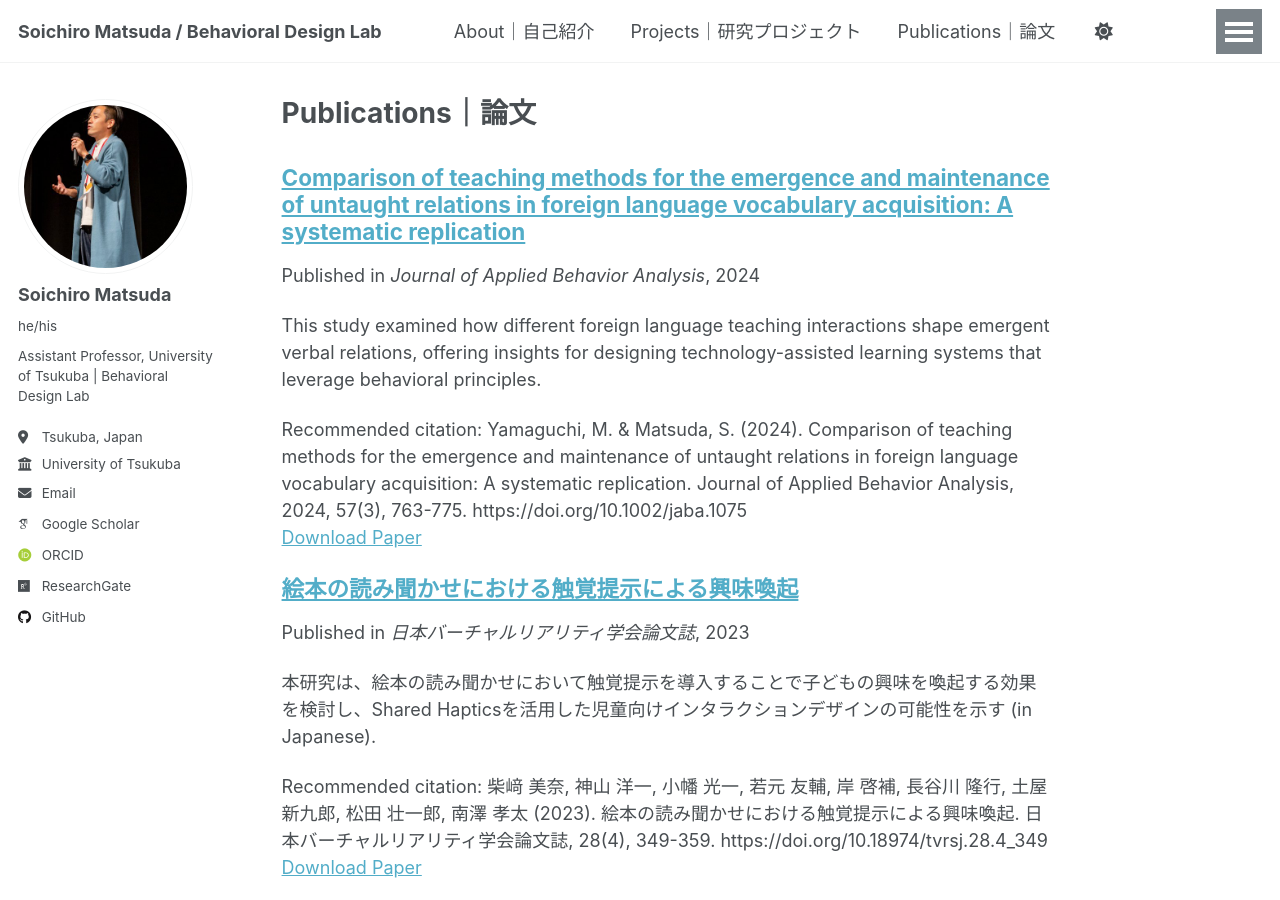
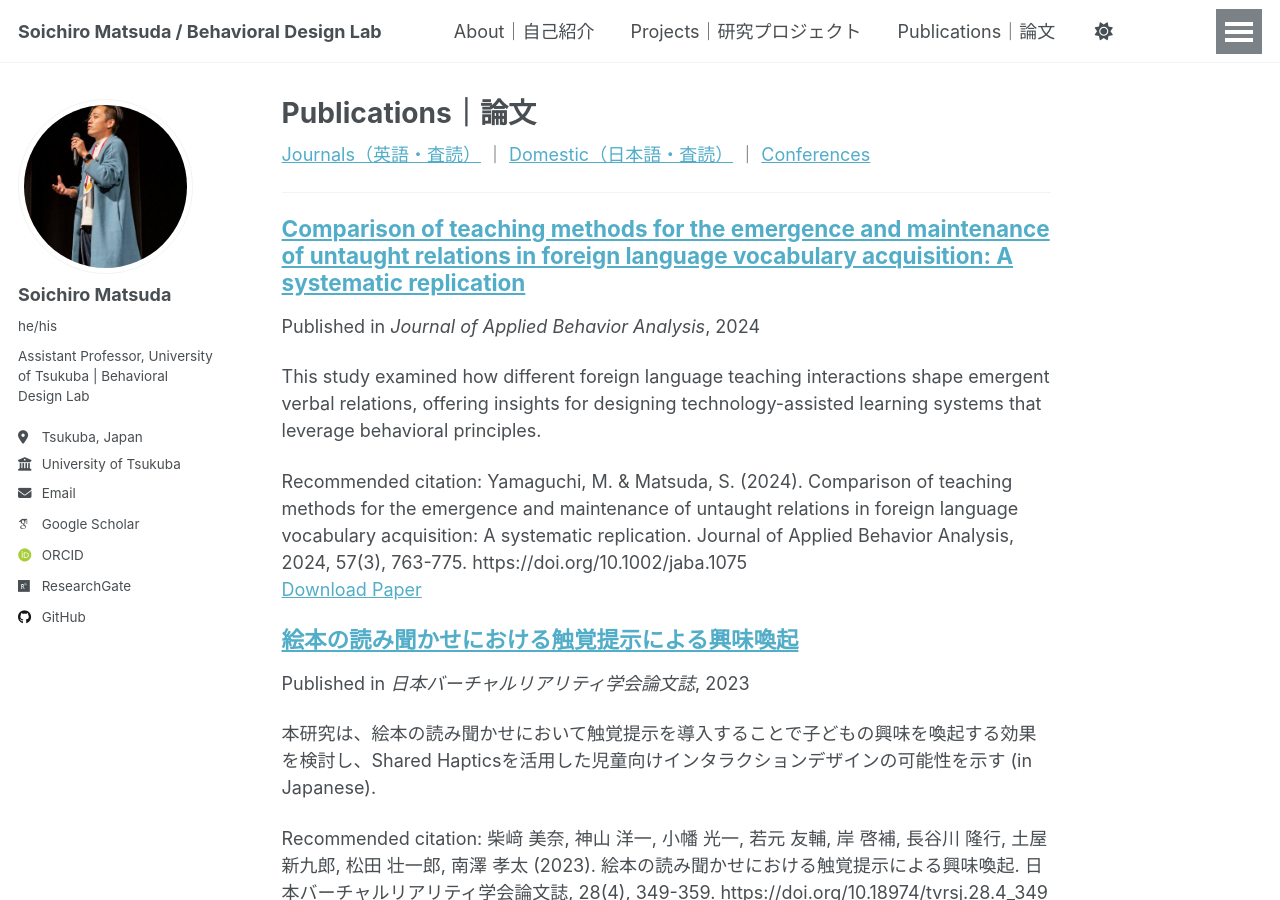
Before and after one commit to BehavioralDesignerMatsuda/BehavioralDesignerMatsuda.github.io, a Jekyll site: the page built from _pages/publications.md, in a window 1280 px wide and 900 px high. Built offline with Jekyll 4.4.1, drawn with Linux system fonts in a browser that asks for light colours; some web fonts are replaced; a script that is not in the unit is left out.

Commit message:
Update publications.md

```diff
--- a/_pages/publications.md
+++ b/_pages/publications.md
@@ -5,6 +5,13 @@ layout: single
 author_profile: true
 ---
 
+<p>
+  <a href="/publications/journals/">Journals（英語・査読）</a> ｜
+  <a href="/publications/domestic/">Domestic（日本語・査読）</a> ｜
+  <a href="/publications/conferences/">Conferences</a>
+</p>
+<hr/>
+
 <div class="entries-list">
 {% assign pubs = site.publications | sort: "date" | reverse %}
 {% for post in pubs %}
```
